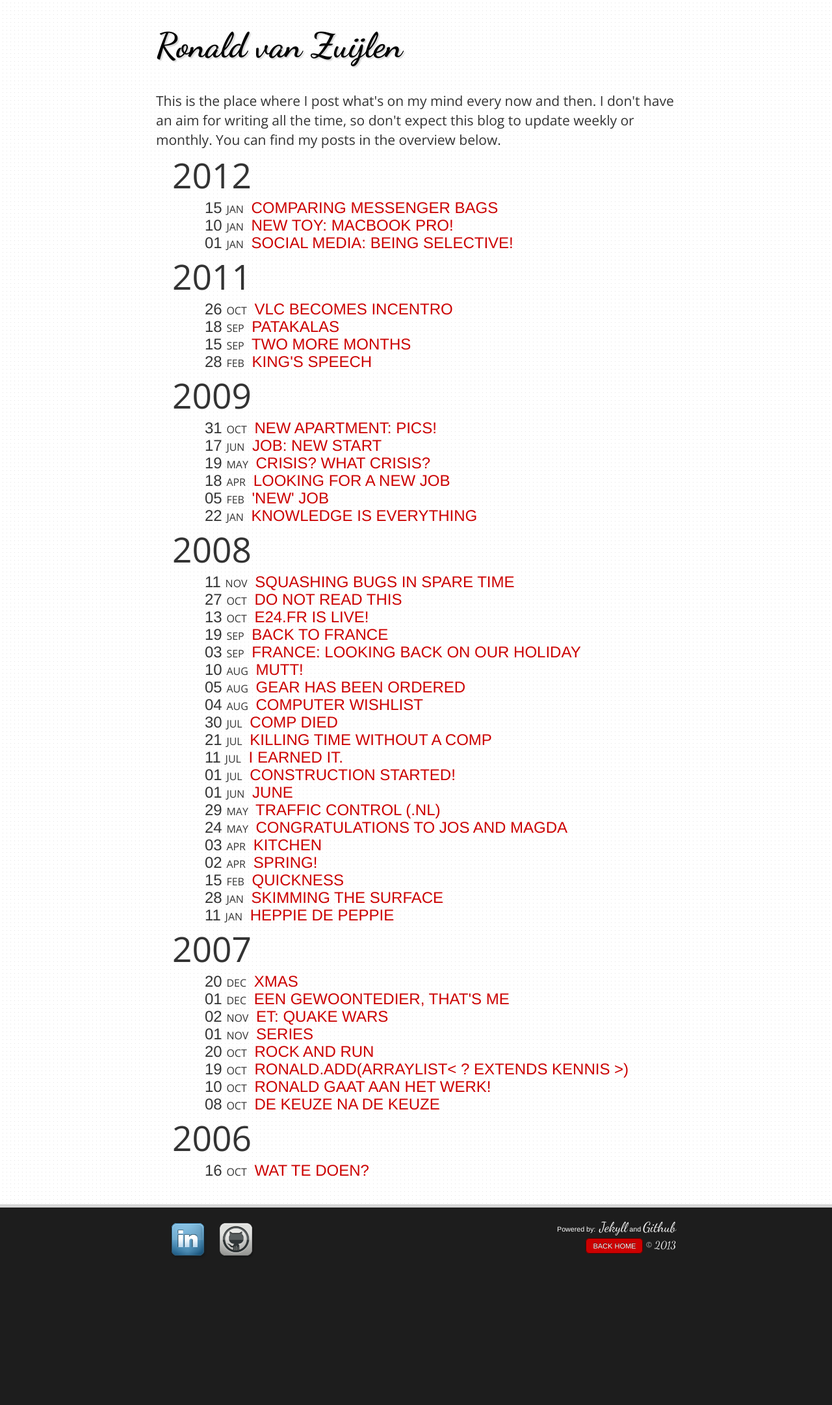
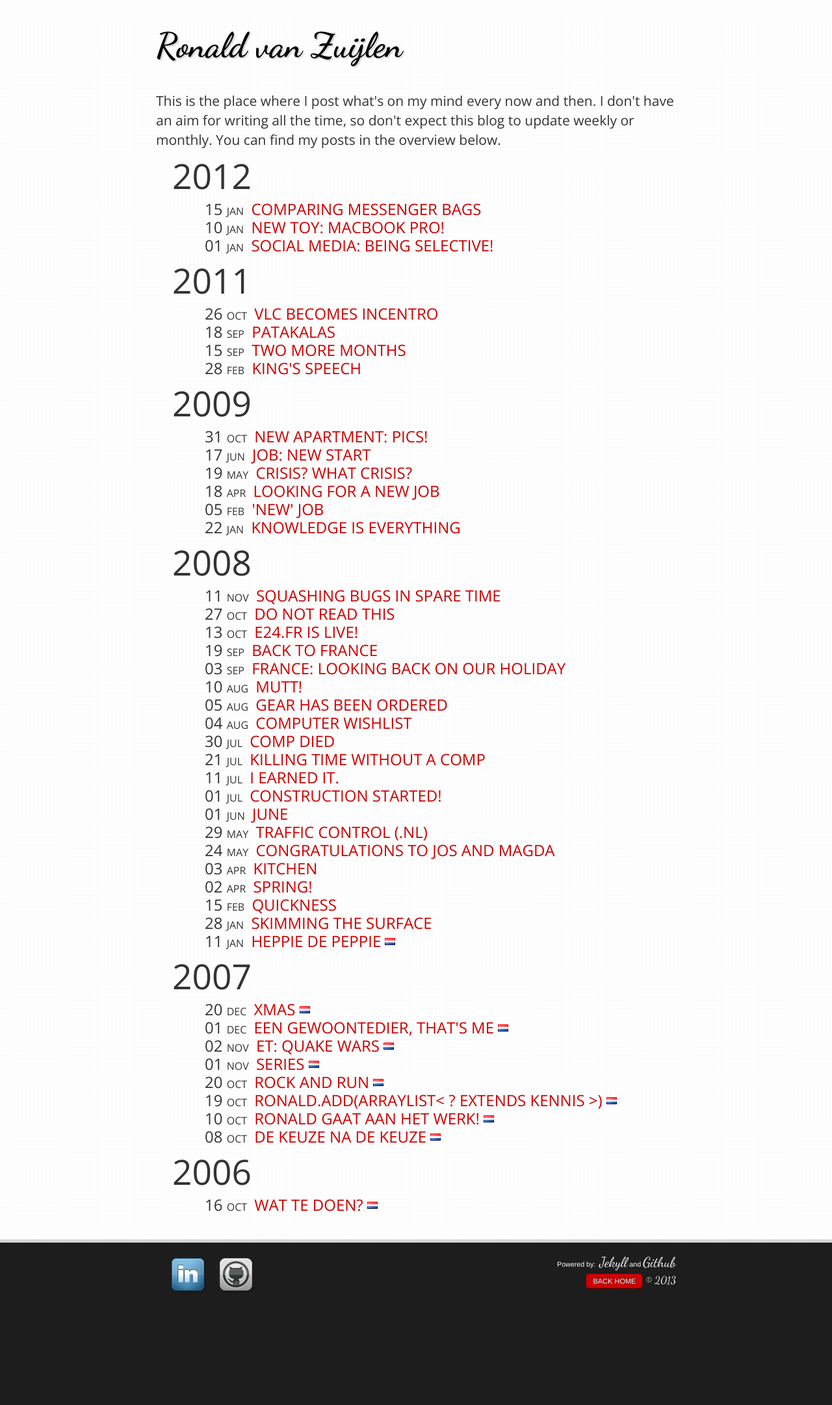
Before and after one commit to ronaldvz/ronaldvz.github.com, a Jekyll site: the page built from blog.md, in a window 1280 px wide. Shown: the whole page at 65% size. Built offline with Jekyll 4.4.1, drawn with Linux system fonts in a browser that asks for light colours; Markdown is read by kramdown in place of the engine named in the settings; before the commit the page ends 2109 px from its top, so only the background shows below that.

Commit message:
fixes for displaying dutch posts

```diff
--- a/_layouts/blog.html
+++ b/_layouts/blog.html
@@ -9,7 +9,6 @@
 		<section class="postoverview">
 			<ul>
 				{% for post in site.posts %}
-				<!-- Capture fixes a bug in some versions of liquid -->
 					{% capture old_year %}{{ previous_post.date | date:"%Y" }}{% endcapture %}
 					{% capture year %}{{ post.date | date:"%Y" }}{% endcapture %}
 					{% if old_year != year %}
@@ -19,6 +18,9 @@
 						<span class="day">{{ post.date | date:"%d" }}</span>
 						<span class="month">{{ post.date | date:"%b" }}</span>
 						<a href="{{ post.url }}">{{ post.title }}</a>
+						{% if post.dutch %}
+						<img src="/img/nl.png" />
+						{% endif %}
 					</li>
 					{% assign previous_post = post %}
 				{% endfor %}
--- a/css/style.css
+++ b/css/style.css
@@ -13,9 +13,10 @@ body {
 	background: url('../img/bg-dots.png');
 }
 
-body p {
+body p,ul,ol {
 	font-family: 'Open Sans';
-	font-size: 14pt;
+	font-size: 11pt;
+	line-height: 22px;
 }
 
 /*
@@ -62,6 +63,12 @@ h2 {
 	margin: 40px 0px;
 }
 
+.lead p {
+	font-size: 20px;
+	line-height: 30px;
+	font-weight: 200;
+}
+
 /**
  * Post overview (blog.html)
  **/
@@ -74,6 +81,10 @@ h2 {
 	margin-left: 50px;
 	margin-bottom: 5px;
 	text-transform: uppercase;
+}
+
+.postoverview ul li img {
+	margin-bottom: 4px;
 }
 
 .postoverview .year {
@@ -95,10 +106,6 @@ h2 {
 /*
  * Post (post.html)
  */
-.post p {
-	font-size: 11pt;
-	line-height: 22px;
-}
 
 .post .date {
 	color: gray;
@@ -112,6 +119,10 @@ h2 {
 	margin-top: 15px;
 }
 
+.post article li {
+	margin-bottom: 8px;
+}
+
 .post h1 {
 	color: #CC0000;
 	font-family: 'Open Sans';
@@ -121,7 +132,7 @@ h2 {
 
 .post h2 {
 	font-size: 14pt;
-	text-transform: none;
+	text-transform: uppercase;
 }
 
 .post h3 {
```
Also changed, not shown: img/nl.png (added).
